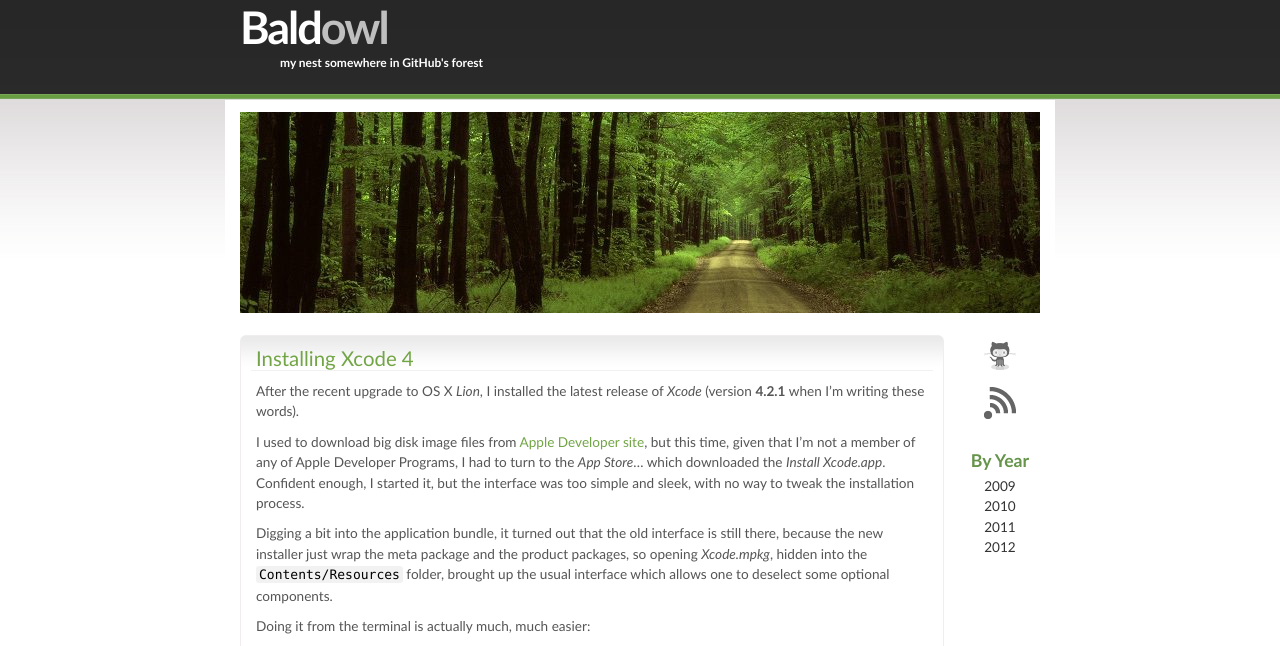
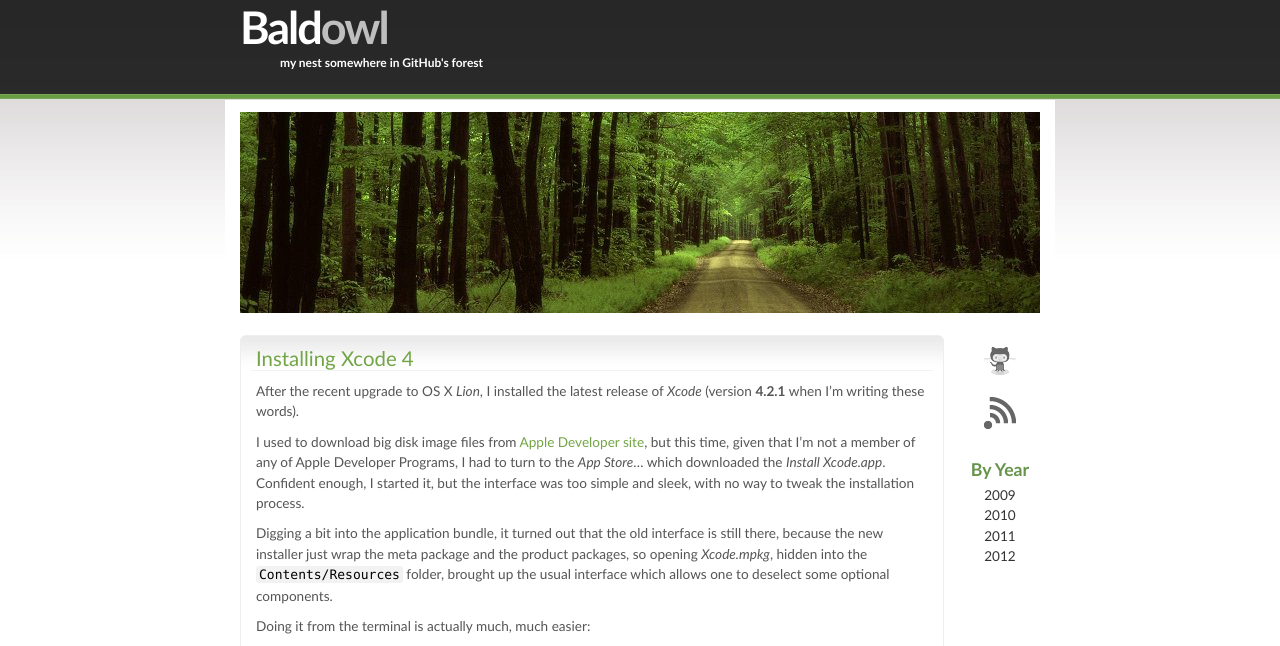
Before and after one commit to baldowl/baldowl.github.com, a Jekyll site: the page built from _posts/2012-01-04-installing-xcode-4.md, in a window 1280 px wide. Shown: the top 646 px of the page. Built offline with Jekyll 4.4.1, drawn with Linux system fonts in a browser that asks for light colours; grey boxes are pictures that could not be loaded.

Commit message:
Moved GitHub and RSS icons into the Compass sprites.

```diff
--- a/_layouts/default.html
+++ b/_layouts/default.html
@@ -42,8 +42,8 @@
         <aside id="sidebar">
           <section class="sidebox">
             <ul class="sidemenu">
-              <li><a href="https://github.com/baldowl" title="My GitHub's profile"><img src="/images/github.png"></a></li>
-              <li><a href="/atom.xml" title="The Atom feed"><img src="/images/rss.png"></a></li>
+              <li><a href="https://github.com/baldowl" title="My GitHub's profile"><i class="github-sidebar"></i></a></li>
+              <li><a href="/atom.xml" title="The Atom feed"><i class="rss-sidebar"></i></a></li>
             </ul>
           </section>
           {% include year_list.html %}
--- a/stylesheets/style.css
+++ b/stylesheets/style.css
@@ -14,12 +14,12 @@
   margin: 0;
   padding: 0;
   border: 0;
+  font: inherit;
   font-size: 100%;
-  font: inherit;
   vertical-align: baseline;
 }
 
-body {
+html {
   line-height: 1;
 }
 
@@ -54,53 +54,93 @@
   display: block;
 }
 
-.icons-sprite, .clock-icon, .comment-icon, .tag-icon {
-  background: url('/images/icons-sbc7af03898.png') no-repeat;
+.icons-sprite, .clock-icon, .comment-icon, .tag-icon, .github-sidebar, .rss-sidebar {
+  background: url('/images/icons-s75a0e3a353.png') no-repeat;
 }
 
 .clock-icon {
-  background-position: 0 0;
+  background-position: 0 -72px;
   height: 12px;
   width: 12px;
-  display: -moz-inline-box;
-  -moz-box-orient: vertical;
+  display: -moz-inline-stack;
   display: inline-block;
   vertical-align: middle;
   *vertical-align: auto;
+  zoom: 1;
+  *display: inline;
   padding: 2px;
-}
-.clock-icon {
-  *display: inline;
 }
 
 .comment-icon {
-  background-position: 0 -16px;
+  background-position: 0 -88px;
   height: 11px;
   width: 12px;
-  display: -moz-inline-box;
-  -moz-box-orient: vertical;
+  display: -moz-inline-stack;
   display: inline-block;
   vertical-align: middle;
   *vertical-align: auto;
+  zoom: 1;
+  *display: inline;
   padding: 2px;
-}
-.comment-icon {
-  *display: inline;
 }
 
 .tag-icon {
-  background-position: 0 -31px;
+  background-position: 0 -103px;
   height: 12px;
   width: 12px;
-  display: -moz-inline-box;
-  -moz-box-orient: vertical;
+  display: -moz-inline-stack;
   display: inline-block;
   vertical-align: middle;
   *vertical-align: auto;
+  zoom: 1;
+  *display: inline;
   padding: 2px;
 }
-.tag-icon {
+
+.github-sidebar {
+  background-position: 0 0;
+  height: 32px;
+  width: 32px;
+  display: -moz-inline-stack;
+  display: inline-block;
+  vertical-align: middle;
+  *vertical-align: auto;
+  zoom: 1;
   *display: inline;
+  filter: progid:DXImageTransform.Microsoft.Alpha(Opacity=60);
+  opacity: 0.6;
+  -webkit-transition: opacity 0.4s ease-in;
+  -moz-transition: opacity 0.4s ease-in;
+  -o-transition: opacity 0.4s ease-in;
+  transition: opacity 0.4s ease-in;
+  margin: 10px 0px;
+}
+.github-sidebar:hover {
+  filter: progid:DXImageTransform.Microsoft.Alpha(Opacity=100);
+  opacity: 1;
+}
+
+.rss-sidebar {
+  background-position: 0 -36px;
+  height: 32px;
+  width: 32px;
+  display: -moz-inline-stack;
+  display: inline-block;
+  vertical-align: middle;
+  *vertical-align: auto;
+  zoom: 1;
+  *display: inline;
+  filter: progid:DXImageTransform.Microsoft.Alpha(Opacity=60);
+  opacity: 0.6;
+  -webkit-transition: opacity 0.4s ease-in;
+  -moz-transition: opacity 0.4s ease-in;
+  -o-transition: opacity 0.4s ease-in;
+  transition: opacity 0.4s ease-in;
+  margin: 10px 0px;
+}
+.rss-sidebar:hover {
+  filter: progid:DXImageTransform.Microsoft.Alpha(Opacity=100);
+  opacity: 1;
 }
 
 /*******************************************
@@ -290,21 +330,6 @@
 #sidebar ul.sidemenu li a:hover {
   color: #65944a;
 }
-#sidebar ul.sidemenu li img, #sidebar ul.sidemenu li a img, a #sidebar ul.sidemenu li img {
-  background: inherit;
-  border-width: 0px;
-  filter: progid:DXImageTransform.Microsoft.Alpha(Opacity=60);
-  opacity: 0.6;
-  -webkit-transition: opacity 0.4s ease-in;
-  -moz-transition: opacity 0.4s ease-in;
-  -ms-transition: opacity 0.4s ease-in;
-  -o-transition: opacity 0.4s ease-in;
-  transition: opacity 0.4s ease-in;
-}
-#sidebar ul.sidemenu li img:hover, #sidebar ul.sidemenu li a img:hover, a #sidebar ul.sidemenu li img:hover {
-  filter: progid:DXImageTransform.Microsoft.Alpha(Opacity=100);
-  opacity: 1;
-}
 
 /* main */
 #main {
```
Also changed, not shown: stylesheets/sass/style.sass (+10 -7 lines), images/icons-s75a0e3a353.png (added), images/icons-sbc7af03898.png (deleted), images/icons/github.png (renamed from images/github.png), images/icons/rss.png (renamed from images/rss.png).
